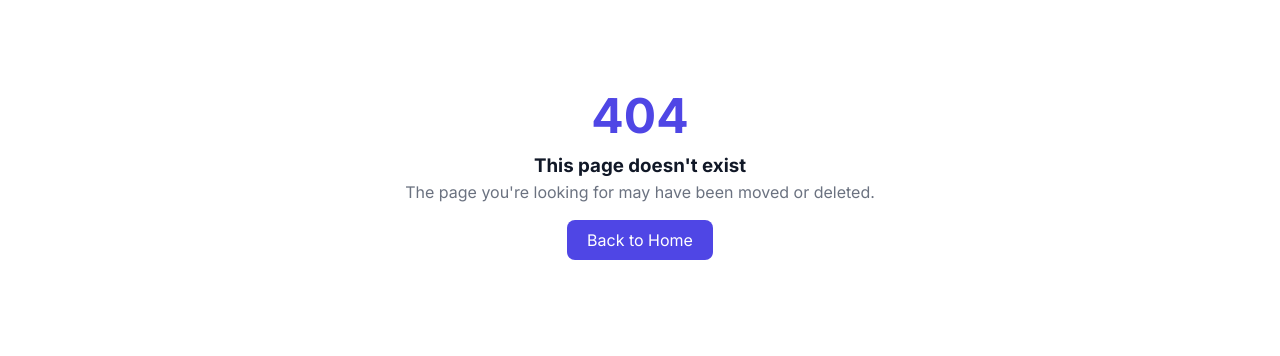
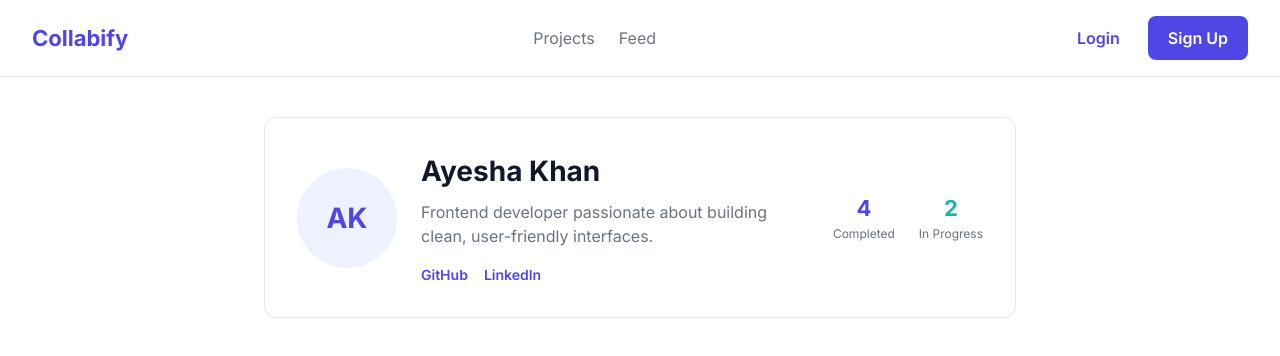
Before and after one commit to Moazam80/collabify, a React (Vite) app in the folder frontend/: page /profile in a window 1280 px wide. Before the commit this address had no page. Shown: the top 356 px of the page. Built offline with nearby package versions, Linux system fonts and the light colour scheme.

Commit message:
feat: add Profile page with header, bio, links, and stats

```diff
--- a/frontend/src/App.jsx
+++ b/frontend/src/App.jsx
@@ -4,6 +4,7 @@ import Login from "./pages/Login";
 import Register from "./pages/Register";
 import ForgotPassword from "./pages/ForgotPassword";
 import ResetPassword from "./pages/ResetPassword";
+import Profile from "./pages/Profile";
 import NotFound from "./pages/NotFound";
 
 function App() {
@@ -15,6 +16,7 @@ function App() {
         <Route path="/register" element={<Register />} />
         <Route path="/forgot-password" element={<ForgotPassword />} />
         <Route path="/reset-password" element={<ResetPassword />} />
+        <Route path="/profile" element={<Profile />} />
         <Route path="*" element={<NotFound />} />
       </Routes>
     </BrowserRouter>
--- /dev/null
+++ b/frontend/src/pages/Profile.jsx
@@ -0,0 +1,88 @@
+import Navbar from "../components/Navbar";
+
+const dummyUser = {
+  name: "Ayesha Khan",
+  bio: "Frontend developer passionate about building clean, user-friendly interfaces.",
+  avatar: "AK",
+  githubUrl: "https://github.com/ayeshak",
+  linkedinUrl: "https://linkedin.com/in/ayeshak",
+  projectsCompleted: 4,
+  projectsInProgress: 2,
+};
+
+function Profile() {
+  return (
+    <div>
+      <Navbar />
+      <div style={{ maxWidth: "800px", margin: "0 auto", padding: "40px 24px" }}>
+        <div
+          style={{
+            display: "flex",
+            alignItems: "center",
+            gap: "24px",
+            flexWrap: "wrap",
+            border: "1px solid var(--color-border)",
+            borderRadius: "var(--radius-md)",
+            padding: "32px",
+          }}
+        >
+          <div
+            style={{
+              width: "100px",
+              height: "100px",
+              borderRadius: "50%",
+              background: "var(--color-primary-light)",
+              display: "flex",
+              alignItems: "center",
+              justifyContent: "center",
+              fontSize: "28px",
+              fontWeight: "700",
+              color: "var(--color-primary)",
+              flexShrink: 0,
+            }}
+          >
+            {dummyUser.avatar}
+          </div>
+
+          <div style={{ flex: 1, minWidth: "200px" }}>
+            <h1 style={{ fontSize: "var(--font-size-h2)", fontWeight: "700", marginBottom: "8px" }}>
+              {dummyUser.name}
+            </h1>
+            <p style={{ fontSize: "var(--font-size-base)", color: "var(--color-text-secondary)", marginBottom: "16px" }}>
+              {dummyUser.bio}
+            </p>
+            <div style={{ display: "flex", gap: "16px" }}>
+              <a href={dummyUser.githubUrl} target="_blank" rel="noreferrer" style={{ fontSize: "var(--font-size-small)", color: "var(--color-primary)", fontWeight: "600" }}>
+                GitHub
+              </a>
+              <a href={dummyUser.linkedinUrl} target="_blank" rel="noreferrer" style={{ fontSize: "var(--font-size-small)", color: "var(--color-primary)", fontWeight: "600" }}>
+                LinkedIn
+              </a>
+            </div>
+          </div>
+
+          <div style={{ display: "flex", gap: "24px" }}>
+            <div style={{ textAlign: "center" }}>
+              <div style={{ fontSize: "var(--font-size-h3)", fontWeight: "700", color: "var(--color-primary)" }}>
+                {dummyUser.projectsCompleted}
+              </div>
+              <div style={{ fontSize: "var(--font-size-caption)", color: "var(--color-text-secondary)" }}>
+                Completed
+              </div>
+            </div>
+            <div style={{ textAlign: "center" }}>
+              <div style={{ fontSize: "var(--font-size-h3)", fontWeight: "700", color: "var(--color-secondary)" }}>
+                {dummyUser.projectsInProgress}
+              </div>
+              <div style={{ fontSize: "var(--font-size-caption)", color: "var(--color-text-secondary)" }}>
+                In Progress
+              </div>
+            </div>
+          </div>
+        </div>
+      </div>
+    </div>
+  );
+}
+
+export default Profile;
```
